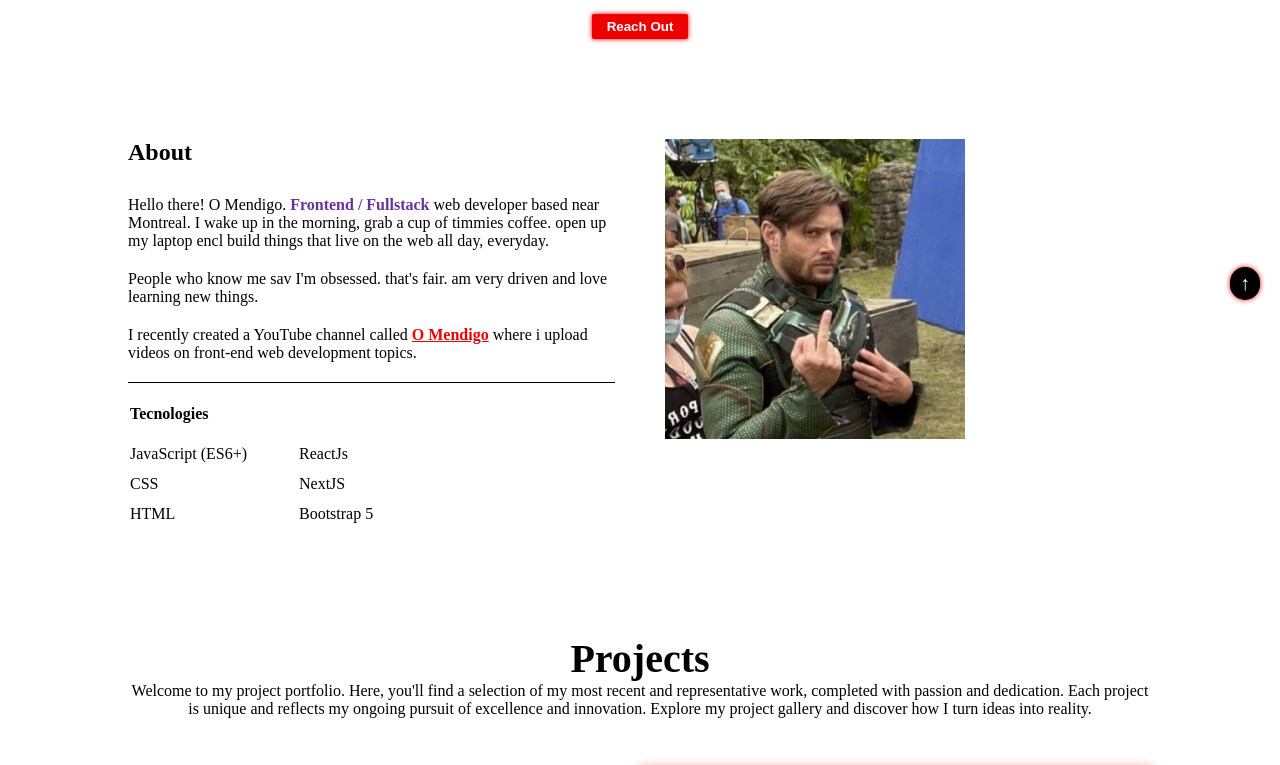
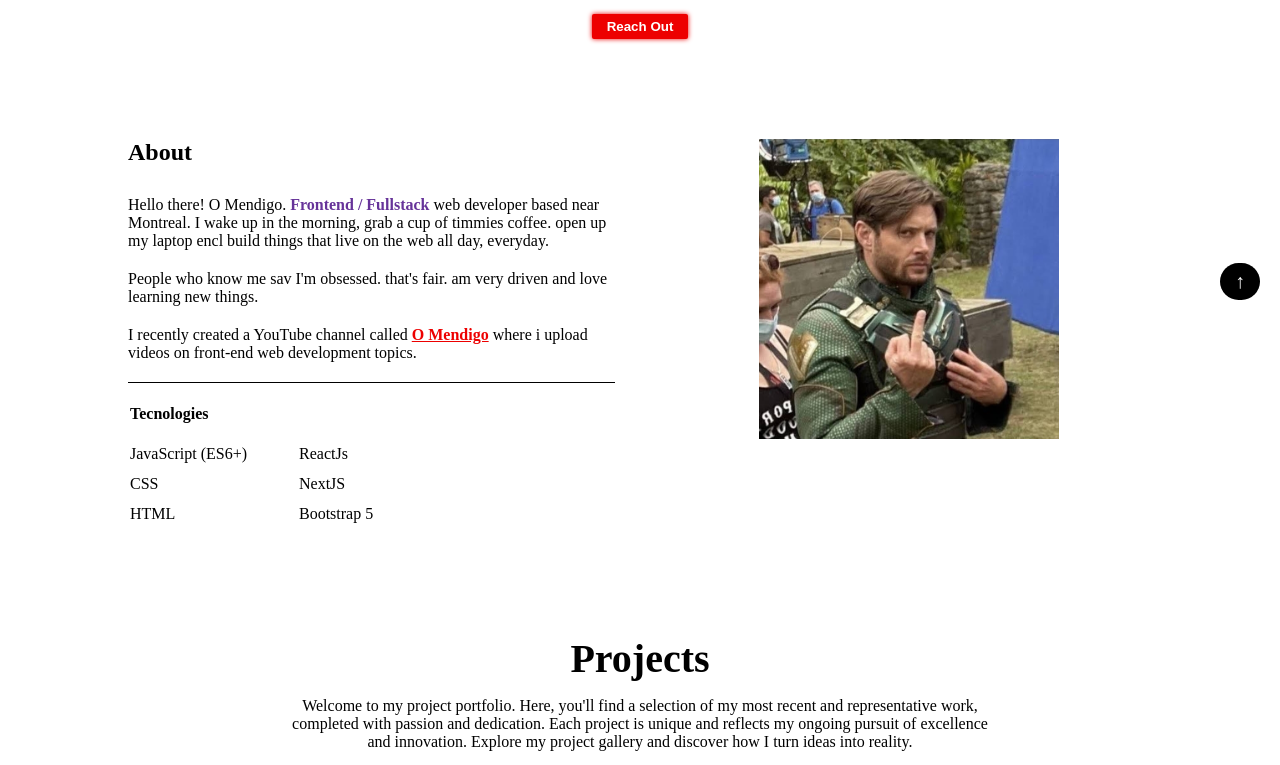
Before and after one commit to FelipeLuizz/portfolio, a plain HTML site: page index.html in a window 1280 px wide. Shown: the part 480-1245 px from the top of the page. Drawn offline with Linux system fonts and the light colour scheme.

Commit message:
Add files via upload

```diff
--- a/projects.css
+++ b/projects.css
@@ -4,10 +4,13 @@
 .projects .title {
   text-align: center;
   font-size: 2.5rem;
+  margin-bottom: 15px;
 }
 .projects .p {
   text-align: center;
-  margin-bottom: 50px;
+  padding-bottom: 50px;
+  width: 70%;
+  margin: auto;
 }
 
 /* PROJECTS SECTION */
@@ -20,7 +23,10 @@
 .projects-section .article-about{
   text-align: center;
   padding: 0 20px;
+  display: flex;
+  align-items: center;
 }
+
 .projects-section h2 {
   font-size: 1.2rem;
   margin-top: 40px;
--- a/style.css
+++ b/style.css
@@ -35,18 +35,39 @@ header a {
   z-index: 1;
   bottom: 20px;
   right: 20px;
-  padding: 5px 10px;
-  border-radius: 40px;
+  padding: 7px 15px;
+  border-radius: 50px;
   font-size: 20px;
   background-color: black;
   color: white;
   border: none;
   cursor: pointer;
+  box-shadow: none;
 }
 main {
   width: 80%;
   margin: auto;
 }
+
+button {
+  color: white;
+  font-weight: bold;
+  padding: 5px 15px;
+  border-radius: 2px;
+  background-color: #ed0000;
+  border: none;
+  box-shadow: 0px 0px 5px #ed0000;
+  margin-top: 20px;
+  cursor: pointer;
+  transition: 0.3s;
+}
+button:hover {
+  opacity: 0.8;
+}
+button:active {
+  padding: 4px 14px;
+}
+
 
 /* START OF SECTION1 */
 
@@ -73,7 +94,7 @@ main {
   margin-bottom: 15px;
 }
 .passionate {
-  width: 65%;
+  width: 70%;
   margin: auto;
   font-size: 0.8rem;
 }
@@ -81,16 +102,7 @@ main {
   color: rebeccapurple;
   font-weight: bold;
 }
-button {
-  color: white;
-  font-weight: bold;
-  padding: 5px 15px 5px 15px;
-  border-radius: 2px;
-  background-color: #ed0000;
-  border: none;
-  box-shadow: 0px 0px 5px #ed0000;
-  margin-top: 20px;
-}
+
 
 /*  END OF SECTION1 */
 
@@ -141,6 +153,7 @@ button {
 
 .section2-article2 {
   display: inline-block;
+  text-align: center;
 }
 .section2-article2 img{
   width: 300px;
@@ -165,6 +178,10 @@ button {
   font-weight: bold;
   margin-bottom: 15px;
 }
+.section-contact p {
+  width: 70%;
+  margin: auto;
+}
 .section-contact button {
   color: white;
   font-weight: bold;
@@ -173,7 +190,7 @@ button {
   background-color: #ed0000;
   border: none;
   box-shadow: 0px 0px 5px #ed0000;
-  margin-top: 15px;
+  margin-top: 25px;
 }
 
 
```
